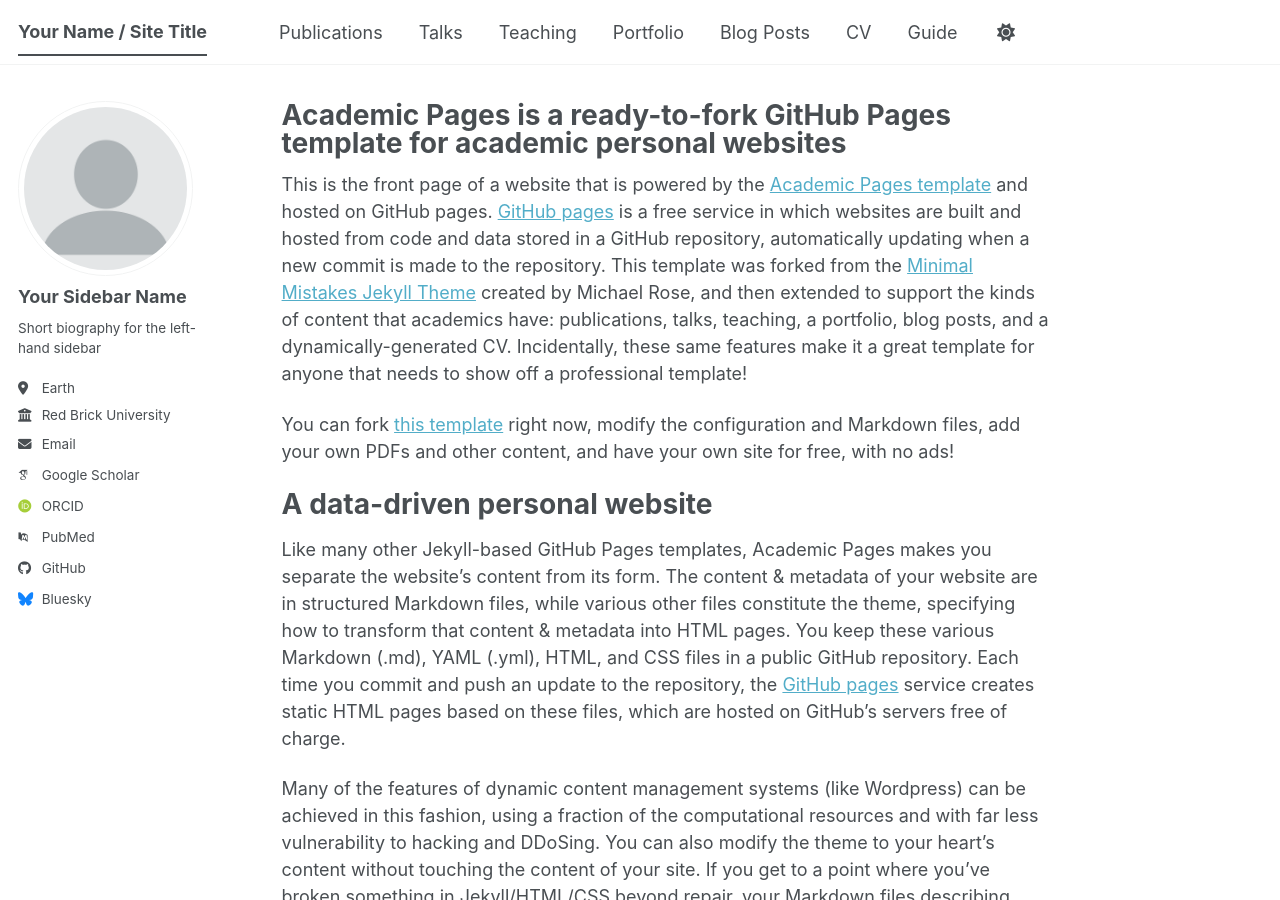
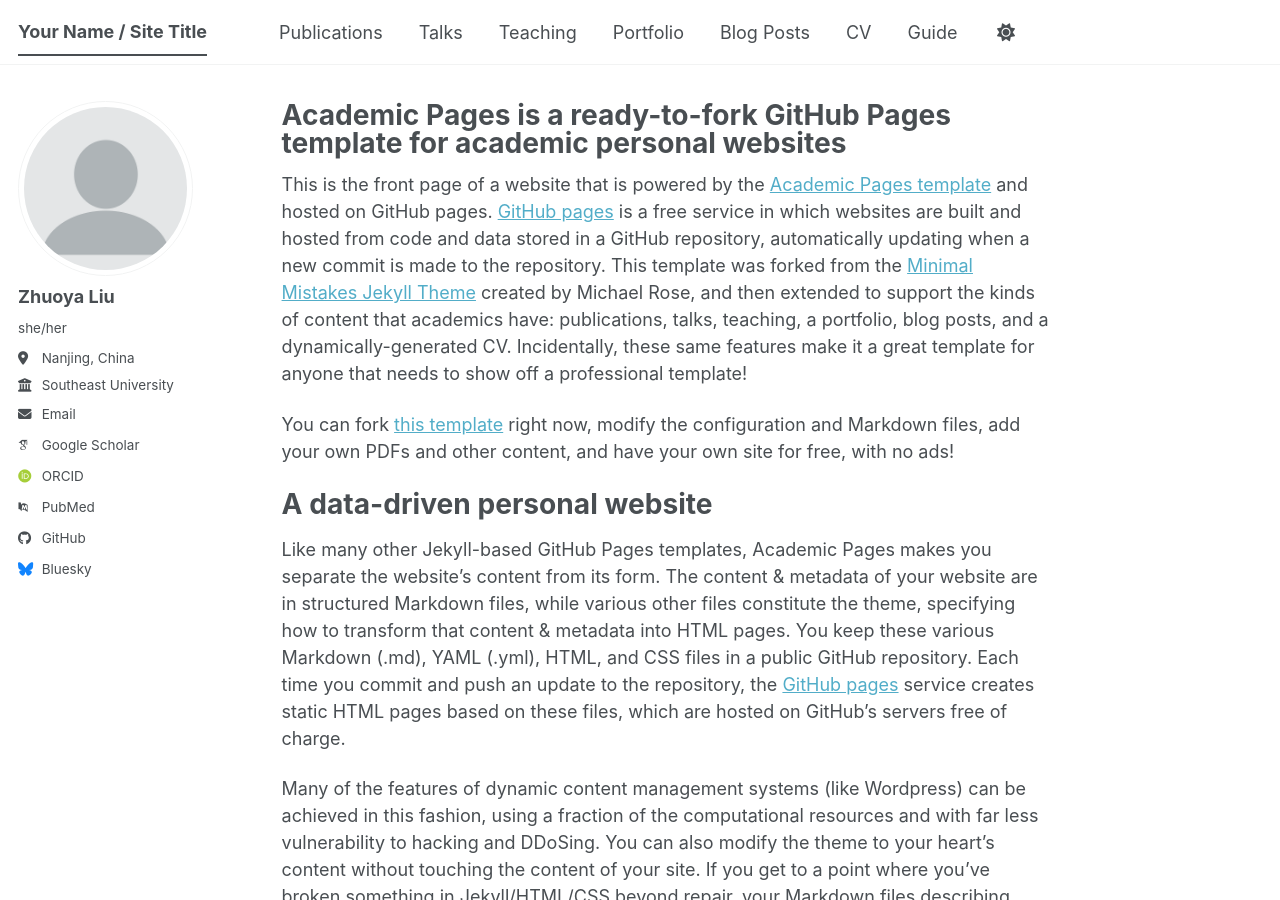
Before and after one commit to Sylvia-lzy/Sylvia-lzy.github.io, a Jekyll site: the page built from _pages/about.md, in a window 1280 px wide and 900 px high. Built offline with Jekyll 4.4.1, drawn with Linux system fonts in a browser that asks for light colours; some web fonts are replaced; a script bundle is joined from its source files by our own code; library files that are not in the unit come from our copies.

Commit message:
Update author information in _config.yml

```diff
--- a/_config.yml
+++ b/_config.yml
@@ -24,13 +24,13 @@
 author:
   # Biographic information
   avatar           : "profile.png"
-  name             : "Your Sidebar Name"
-  pronouns         : # example: "she/her"
-  bio              : "Short biography for the left-hand sidebar"
-  location         : "Earth"
-  employer         : "Red Brick University"
+  name             : "Zhuoya Liu"
+  pronouns         : "she/her"
+  bio              : #"A student "
+  location         : "Nanjing, China"
+  employer         : "Southeast University"
   uri              : # URL
-  email            : "none@example.org"
+  email            : "zhuoyaliu@seu.edu.cn"
 
   # Academic websites
   academia         : # URL
```
